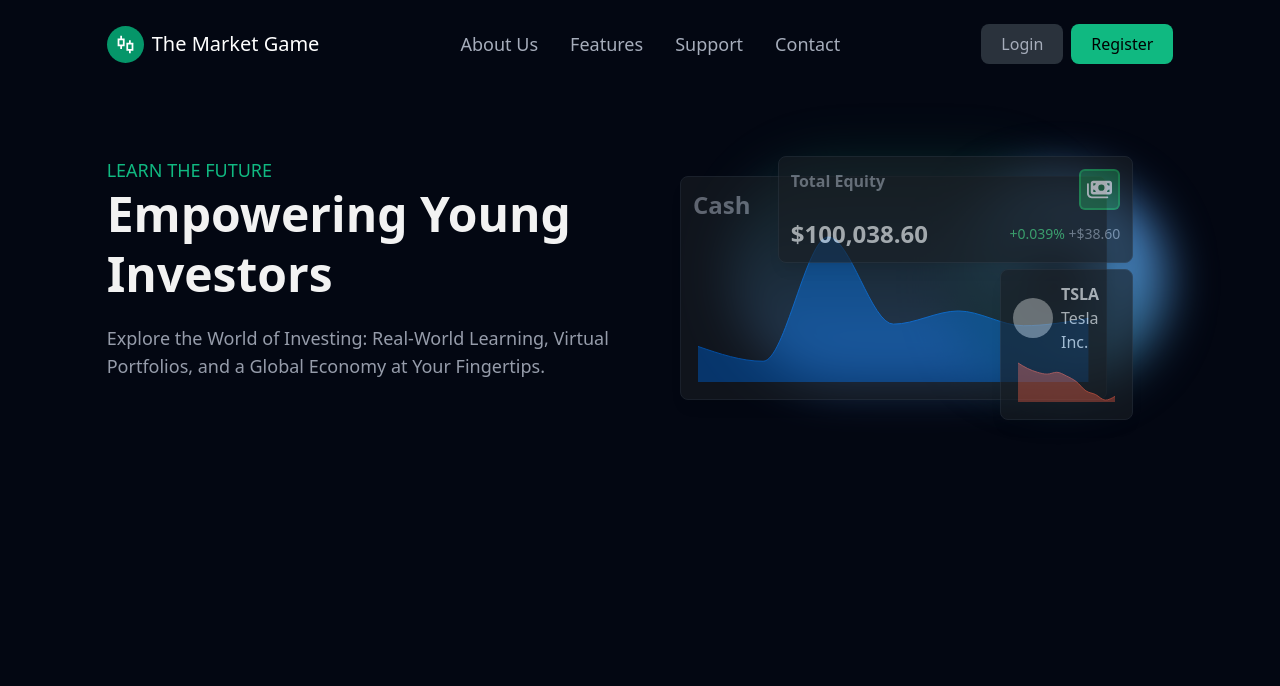
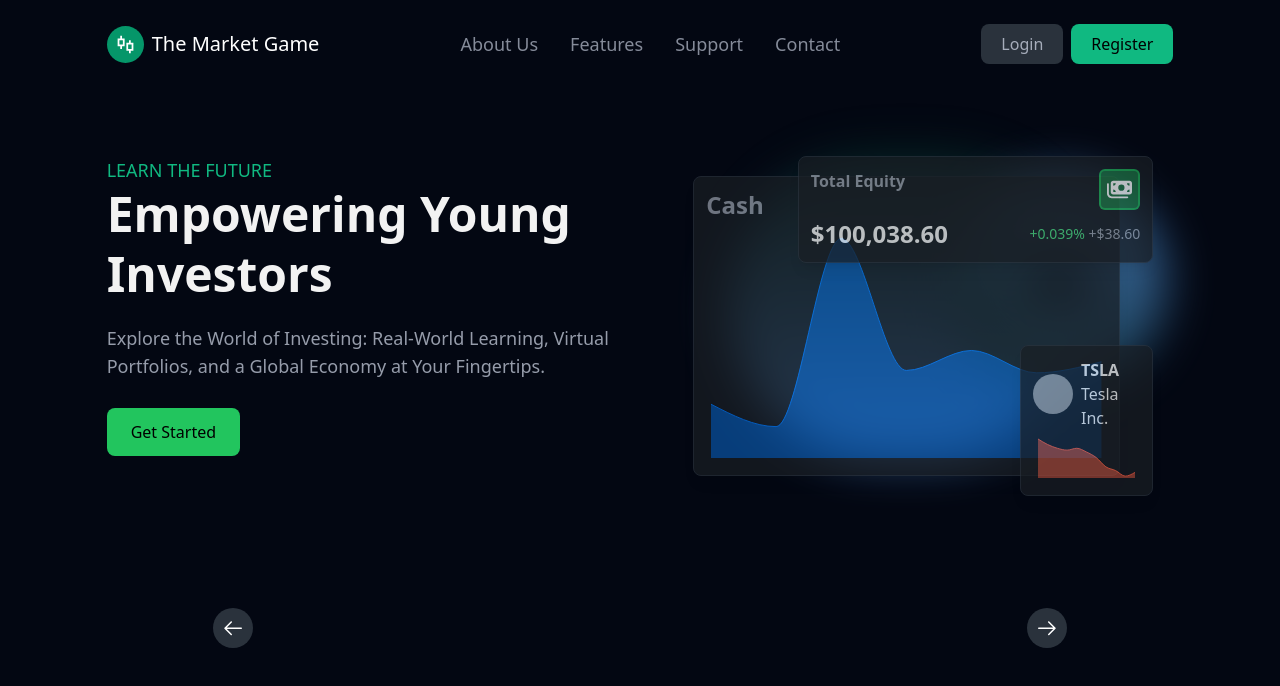
Before and after one commit to nikrp/TMG, a React (Vite) app: page / in a window 1280 px wide. Shown: the top 686 px of the page. Built offline with nearby package versions, Linux system fonts and the light colour scheme; no server answers; the database is empty; grey boxes are pictures that could not be loaded.

Commit message:
Trying to do a spnser caurosel

```diff
--- a/src/output.css
+++ b/src/output.css
@@ -960,6 +960,66 @@ html {
   content: var(--tw-content);
 }
 
+.card {
+  position: relative;
+  display: flex;
+  flex-direction: column;
+  border-radius: var(--rounded-box, 1rem);
+}
+
+.card:focus {
+  outline: 2px solid transparent;
+  outline-offset: 2px;
+}
+
+.card figure {
+  display: flex;
+  align-items: center;
+  justify-content: center;
+}
+
+.card.image-full {
+  display: grid;
+}
+
+.card.image-full:before {
+  position: relative;
+  content: "";
+  z-index: 10;
+  border-radius: var(--rounded-box, 1rem);
+  --tw-bg-opacity: 1;
+  background-color: var(--fallback-n,oklch(var(--n)/var(--tw-bg-opacity)));
+  opacity: 0.75;
+}
+
+.card.image-full:before,
+    .card.image-full > * {
+  grid-column-start: 1;
+  grid-row-start: 1;
+}
+
+.card.image-full > figure img {
+  height: 100%;
+  -o-object-fit: cover;
+     object-fit: cover;
+}
+
+.card.image-full > .card-body {
+  position: relative;
+  z-index: 20;
+  --tw-text-opacity: 1;
+  color: var(--fallback-nc,oklch(var(--nc)/var(--tw-text-opacity)));
+}
+
+.carousel {
+  display: inline-flex;
+  overflow-x: scroll;
+  scroll-snap-type: x mandatory;
+  scroll-behavior: smooth;
+  -ms-overflow-style: none;
+  scrollbar-width: none;
+}
+
 .dropdown {
   position: relative;
   display: inline-block;
@@ -1645,6 +1705,48 @@ html {
   }
 }
 
+.card :where(figure:first-child) {
+  overflow: hidden;
+  border-start-start-radius: inherit;
+  border-start-end-radius: inherit;
+  border-end-start-radius: unset;
+  border-end-end-radius: unset;
+}
+
+.card :where(figure:last-child) {
+  overflow: hidden;
+  border-start-start-radius: unset;
+  border-start-end-radius: unset;
+  border-end-start-radius: inherit;
+  border-end-end-radius: inherit;
+}
+
+.card:focus-visible {
+  outline: 2px solid currentColor;
+  outline-offset: 2px;
+}
+
+.card.bordered {
+  border-width: 1px;
+  --tw-border-opacity: 1;
+  border-color: var(--fallback-b2,oklch(var(--b2)/var(--tw-border-opacity)));
+}
+
+.card.compact .card-body {
+  padding: 1rem;
+  font-size: 0.875rem;
+  line-height: 1.25rem;
+}
+
+.card.image-full :where(figure) {
+  overflow: hidden;
+  border-radius: inherit;
+}
+
+.carousel::-webkit-scrollbar {
+  display: none;
+}
+
 @keyframes checkmark {
   0% {
     background-position-y: 5px;
@@ -1835,6 +1937,12 @@ html {
   margin-top: 0;
 }
 
+.mockup-phone .display {
+  overflow: hidden;
+  border-radius: 40px;
+  margin-top: -25px;
+}
+
 .mockup-browser .mockup-browser-toolbar .input {
   position: relative;
   margin-left: auto;
@@ -2388,6 +2496,10 @@ html {
   bottom: auto;
 }
 
+.visible {
+  visibility: visible;
+}
+
 .fixed {
   position: fixed;
 }
@@ -2404,12 +2516,16 @@ html {
   inset: 0.875rem;
 }
 
+.-bottom-10 {
+  bottom: -2.5rem;
+}
+
 .left-0 {
   left: 0px;
 }
 
-.left-20 {
-  left: 5rem;
+.left-10 {
+  left: 2.5rem;
 }
 
 .right-10 {
@@ -2432,24 +2548,8 @@ html {
   top: 1.25rem;
 }
 
-.left-10 {
-  left: 2.5rem;
-}
-
-.bottom-0 {
-  bottom: 0px;
-}
-
-.right-0 {
-  right: 0px;
-}
-
-.-bottom-20 {
-  bottom: -5rem;
-}
-
-.-bottom-10 {
-  bottom: -2.5rem;
+.right-5 {
+  right: 1.25rem;
 }
 
 .z-10 {
@@ -2586,6 +2686,10 @@ html {
 
 .mt-2 {
   margin-top: 0.5rem;
+}
+
+.mb-32 {
+  margin-bottom: 8rem;
 }
 
 .line-clamp-1 {
@@ -2687,6 +2791,10 @@ html {
   width: 50%;
 }
 
+.w-1\/4 {
+  width: 25%;
+}
+
 .w-10 {
   width: 2.5rem;
 }
@@ -2703,8 +2811,8 @@ html {
   width: 6rem;
 }
 
-.w-3\/6 {
-  width: 50%;
+.w-4\/5 {
+  width: 80%;
 }
 
 .w-4\/6 {
@@ -2748,38 +2856,30 @@ html {
   width: 100%;
 }
 
-.w-5\/6 {
-  width: 83.333333%;
-}
-
-.w-2\/6 {
-  width: 33.333333%;
-}
-
-.w-1\/6 {
-  width: 16.666667%;
-}
-
-.w-1\/5 {
-  width: 20%;
-}
-
-.w-4\/5 {
-  width: 80%;
-}
-
-.w-1\/4 {
-  width: 25%;
-}
-
-.w-5 {
-  width: 1.25rem;
+.w-40 {
+  width: 10rem;
+}
+
+.w-32 {
+  width: 8rem;
+}
+
+.w-20 {
+  width: 5rem;
 }
 
 .max-w-3xl {
   max-width: 48rem;
 }
 
+.max-w-xl {
+  max-width: 36rem;
+}
+
+.max-w-sm {
+  max-width: 24rem;
+}
+
 .flex-1 {
   flex: 1 1 0%;
 }
@@ -2868,12 +2968,20 @@ html {
   gap: 2rem;
 }
 
+.overflow-hidden {
+  overflow: hidden;
+}
+
 .overflow-x-auto {
   overflow-x: auto;
 }
 
 .overflow-y-auto {
   overflow-y: auto;
+}
+
+.overflow-x-hidden {
+  overflow-x: hidden;
 }
 
 .rounded-box {
@@ -3115,24 +3223,20 @@ html {
   padding: 2.5rem;
 }
 
-.p-16 {
-  padding: 4rem;
-}
-
 .p-2 {
   padding: 0.5rem;
 }
 
+.p-20 {
+  padding: 5rem;
+}
+
 .p-3 {
   padding: 0.75rem;
 }
 
 .p-5 {
   padding: 1.25rem;
-}
-
-.p-20 {
-  padding: 5rem;
 }
 
 .px-1 {
@@ -3190,6 +3294,11 @@ html {
   padding-bottom: 1px;
 }
 
+.px-6 {
+  padding-left: 1.5rem;
+  padding-right: 1.5rem;
+}
+
 .pl-12 {
   padding-left: 3rem;
 }
@@ -3340,28 +3449,8 @@ html {
   text-decoration-line: none;
 }
 
-.opacity-15 {
-  opacity: 0.15;
-}
-
 .opacity-60 {
   opacity: 0.6;
-}
-
-.opacity-75 {
-  opacity: 0.75;
-}
-
-.opacity-85 {
-  opacity: 0.85;
-}
-
-.opacity-30 {
-  opacity: 0.3;
-}
-
-.opacity-50 {
-  opacity: 0.5;
 }
 
 .shadow {
@@ -3393,18 +3482,26 @@ html {
   outline-offset: 2px;
 }
 
-.blur-lg {
-  --tw-blur: blur(16px);
-  filter: var(--tw-blur) var(--tw-brightness) var(--tw-contrast) var(--tw-grayscale) var(--tw-hue-rotate) var(--tw-invert) var(--tw-saturate) var(--tw-sepia) var(--tw-drop-shadow);
-}
-
 .blur-xl {
   --tw-blur: blur(24px);
   filter: var(--tw-blur) var(--tw-brightness) var(--tw-contrast) var(--tw-grayscale) var(--tw-hue-rotate) var(--tw-invert) var(--tw-saturate) var(--tw-sepia) var(--tw-drop-shadow);
 }
 
+.grayscale {
+  --tw-grayscale: grayscale(100%);
+  filter: var(--tw-blur) var(--tw-brightness) var(--tw-contrast) var(--tw-grayscale) var(--tw-hue-rotate) var(--tw-invert) var(--tw-saturate) var(--tw-sepia) var(--tw-drop-shadow);
+}
+
 .transition-all {
   transition-property: all;
+  transition-timing-function: cubic-bezier(0.4, 0, 0.2, 1);
+  transition-duration: 150ms;
+}
+
+.transition {
+  transition-property: color, background-color, border-color, text-decoration-color, fill, stroke, opacity, box-shadow, transform, filter, -webkit-backdrop-filter;
+  transition-property: color, background-color, border-color, text-decoration-color, fill, stroke, opacity, box-shadow, transform, filter, backdrop-filter;
+  transition-property: color, background-color, border-color, text-decoration-color, fill, stroke, opacity, box-shadow, transform, filter, backdrop-filter, -webkit-backdrop-filter;
   transition-timing-function: cubic-bezier(0.4, 0, 0.2, 1);
   transition-duration: 150ms;
 }
@@ -3544,6 +3641,11 @@ html {
   background-color: var(--fallback-n,oklch(var(--n)/var(--tw-bg-opacity)));
 }
 
+.hover\:bg-green-600:hover {
+  --tw-bg-opacity: 1;
+  background-color: rgb(22 163 74 / var(--tw-bg-opacity));
+}
+
 .hover\:bg-opacity-15:hover {
   --tw-bg-opacity: 0.15;
 }
@@ -3568,12 +3670,24 @@ html {
   --tw-bg-opacity: 0.5;
 }
 
+.hover\:bg-opacity-75:hover {
+  --tw-bg-opacity: 0.75;
+}
+
+.hover\:text-opacity-100:hover {
+  --tw-text-opacity: 1;
+}
+
 .hover\:underline:hover {
   text-decoration-line: underline;
 }
 
 .hover\:underline-offset-2:hover {
   text-underline-offset: 2px;
+}
+
+.hover\:opacity-75:hover {
+  opacity: 0.75;
 }
 
 .focus\:border-gray-500:focus {
@@ -3604,6 +3718,11 @@ html {
   color: rgb(255 255 255 / var(--tw-text-opacity));
 }
 
+.group:hover .group-hover\:grayscale-0 {
+  --tw-grayscale: grayscale(0);
+  filter: var(--tw-blur) var(--tw-brightness) var(--tw-contrast) var(--tw-grayscale) var(--tw-hue-rotate) var(--tw-invert) var(--tw-saturate) var(--tw-sepia) var(--tw-drop-shadow);
+}
+
 @media (min-width: 1280px) {
   .xl\:col-span-2 {
     grid-column: span 2 / span 2;
--- a/src/pages/Home.jsx
+++ b/src/pages/Home.jsx
@@ -1,10 +1,8 @@
-import { motion } from "framer-motion"
+import { motion } from 'framer-motion';
 import { RiStockLine } from "react-icons/ri"
 import { FaMoneyBills } from "react-icons/fa6";
-import summary_page_snap from '../assets/summary_page_snap.png';
-import total_equity_snap from '../assets/total_equity_snap.png';
-import net_equity_snap from '../assets/net_equity_snap.png';
-import { LineChart, Line, XAxis, YAxis, CartesianGrid, Tooltip, Legend, ResponsiveContainer, Area, AreaChart } from 'recharts';
+import { GoArrowLeft, GoArrowRight } from "react-icons/go";
+import { YAxis, ResponsiveContainer, Area, AreaChart } from 'recharts';
 
 const data = [
     {
@@ -66,54 +64,90 @@ const data2 = [
 ]
 
 export default function Home() {
+
     return (
         <div className={`min-h-screen bg-gray-950`}>
             <div className={`flex items-center py-3 pt-6 xl:w-5/6 2xl:w-3/6 justify-between mx-auto mb-20`}>
                 <h1 className={`text-xl font-medium flex items-center gap-2 text-center text-white`}><div className={`bg-emerald-600 rounded-full`}><RiStockLine size={21} color='white' className={`m-2`} /></div>The Market Game</h1>
                 <div className={`flex items-center gap-8`}>
-                    <p className={`text-lg text-base-content cursor-pointer`}>About Us</p>
-                    <p className={`text-lg text-base-content cursor-pointer`}>Features</p>
-                    <p className={`text-lg text-base-content cursor-pointer`}>Support</p>
-                    <p className={`text-lg text-base-content cursor-pointer`}>Contact</p>
+                    <p className={`text-lg text-base-content text-opacity-80 hover:text-opacity-100 cursor-pointer transition-all duration-200 ease-in-out`}>About Us</p>
+                    <p className={`text-lg text-base-content text-opacity-80 hover:text-opacity-100 cursor-pointer transition-all duration-200 ease-in-out`}>Features</p>
+                    <p className={`text-lg text-base-content text-opacity-80 hover:text-opacity-100 cursor-pointer transition-all duration-200 ease-in-out`}>Support</p>
+                    <p className={`text-lg text-base-content text-opacity-80 hover:text-opacity-100 cursor-pointer transition-all duration-200 ease-in-out`}>Contact</p>
                 </div>
                 <div className={`flex items-center gap-2`}>
                     <button className={`bg-neutral hover:bg-opacity-50 transition-all duration-200 ease-in-out py-2 px-5 rounded-lg`}>Login</button>
                     <button className={`bg-emerald-500 hover:bg-emerald-400 transition-all duration-200 ease-in-out py-2 px-5 rounded-lg text-black`}>Register</button>
                 </div>
             </div>
-            <div className={`xl:w-5/6 2xl:w-3/6 mx-auto flex`}>
-                <div className={`w-1/2`}>
-                    <p className={`text-lg text-emerald-500 w-fit font-medium`}>LEARN THE FUTURE</p>
-                    <p className={`text-5xl font-semibold text-white text-opacity-95 mb-5 leading-tight`}>Empowering Young Investors</p>
-                    <p className={`text-lg text-base-content text-opacity-90`}>
+            <div className={`xl:w-5/6 2xl:w-3/6 mx-auto flex mb-32`}>
+                <motion.div className={`w-1/2`}>
+                    <motion.p initial={{ opacity: 0, y: 20 }} animate={{ opacity: 1, y: 0 }} transition={{ duration: 0.25, delay: 0 }} className={`text-lg text-emerald-500 w-fit font-medium overflow-hidden`}>LEARN THE FUTURE</motion.p>
+                    <motion.p initial={{ opacity: 0, y: 20 }} animate={{ opacity: 1, y: 0 }} transition={{ duration: 0.25, delay: 0.1 }} className={`text-5xl font-semibold text-white text-opacity-95 mb-5 leading-tight`}>Empowering Young Investors</motion.p>
+                    <motion.p initial={{ opacity: 0, y: 20 }} animate={{ opacity: 1, y: 0 }} transition={{ duration: 0.25, delay: 0.2 }} className={`text-lg text-base-content text-opacity-90 mb-7`}>
                         Explore the World of Investing: Real-World Learning, Virtual Portfolios, and a Global Economy at Your Fingertips.
+                    </motion.p>
+                    <motion.button initial={{ opacity: 0, y: 20 }} animate={{ opacity: 1, y: 0 }} transition={{ duration: 0.25, delay: 0.3, type: "spring" }} className={`px-6 py-3 rounded-lg bg-green-500 text-black hover:bg-green-600 transition-all duration-200 ease-in-out`}>Get Started</motion.button>
+                </motion.div>
+                <motion.div className="w-1/2 relative flex justify-center">
+                    <motion.div
+                        className="w-8/12 aspect-video rounded-full opacity-60 bg-gradient-to-b from-emerald-950 to-blue-400 blur-xl z-10"
+                        initial={{ opacity: 0 }}
+                        animate={{ opacity: 0.7 }}
+                        transition={{ duration: 0.75, delay: 0.4 }}
+                    ></motion.div>
+
+                    <motion.div
+                        className="w-2/5 aspect-square absolute right-2 top-5 rounded-full bg-gradient-to-tr from-emerald-950 to-blue-400 p-20 blur-xl z-20"
+                        initial={{ opacity: 0 }}
+                        animate={{ opacity: 0.7 }}
+                        transition={{ duration: 0.75, delay: 0.4 }}
+                    >
+                        <div className="bg-gray-950 rounded-full w-full h-full"></div>
+                    </motion.div>
+
+                    <motion.div
+                        className="bg-base-200 z-50 opacity-60 h-fit w-4/6 absolute right-5 shadow-lg border border-neutral text-white p-3 rounded-lg flex flex-col justify-between"
+                        initial={{ opacity: 0 }}
+                        animate={{ opacity: 0.7 }}
+                        transition={{ duration: 0.75, delay: 0.9 }}
+                    >
+                        <p className="font-semibold text-gray-400 flex mb-2 justify-between">
+                            <span>Total Equity</span>
+                            <span className="bg-green-500 bg-opacity-50 border-2 rounded-md border-green-500 border-opacity-75">
+                                <FaMoneyBills color="white" className="m-1.5" size={25} />
+                            </span>
                         </p>
-                </div>
-                <div className={`w-1/2 relative flex justify-center`}>
-                    <div className={`w-8/12 aspect-video rounded-full opacity-60 bg-gradient-to-b from-emerald-950 to-blue-400 blur-xl z-10`}></div>
-                    <div className={`w-2/5 aspect-square absolute right-2 top-5 rounded-full bg-gradient-to-tr from-emerald-950 to-blue-400 p-20 blur-xl z-20`}>
-                        <div className={`bg-gray-950 rounded-full w-full h-full`}></div>
-                    </div>
+                        <p className="text-2xl flex items-center justify-between font-semibold">
+                            <span>$100,038.60</span>
+                            <span className="text-green-400 text-sm font-medium">+0.039% <span className="text-gray-400"> +$38.60</span></span>
+                        </p>
+                    </motion.div>
 
-                    <div className={`bg-base-200 z-50 opacity-60 h-fit w-4/6 absolute right-10 shadow-lg border border-neutral text-white p-3 rounded-lg flex flex-col justify-between`}>
-                        <p className={`font-semibold text-gray-400 flex mb-2 justify-between`}><span>Total Equity</span><span className={`bg-green-500 bg-opacity-50 border-2 rounded-md border-green-500 border-opacity-75`}><FaMoneyBills color="white" className={`m-1.5`} size={25} /></span></p>
-                        <p className={`text-2xl flex items-center justify-between font-semibold`}><span>$100,038.60</span><span className={`text-green-400 text-sm font-medium`}> +0.039% <span className={`text-gray-400`}> +$38.60</span></span></p>
-                    </div>
-
-                    <div className={`bg-base-200 z-40 opacity-60 h-full w-4/5 absolute left-10 top-5 shadow-lg border border-neutral text-white p-3 rounded-lg flex flex-col justify-between`}>
-                        <p className={`font-semibold text-gray-400 text-2xl flex mb-2`}><span>Cash</span></p>
+                    <motion.div
+                        className="bg-base-200 z-40 opacity-60 h-full w-4/5 absolute left-15 top-5 shadow-lg border border-neutral text-white p-3 rounded-lg flex flex-col justify-between"
+                        initial={{ opacity: 0 }}
+                        animate={{ opacity: 0.7 }}
+                        transition={{ duration: 0.75, delay: 1.4 }}
+                    >
+                        <p className="font-semibold text-gray-400 text-2xl flex mb-2"><span>Cash</span></p>
                         <ResponsiveContainer width="100%" height="100%">
                             <AreaChart width={200} height={66} data={data}>
                                 <Area type="monotone" dataKey="pv" stroke="#007BFF" fill="#007BFF" strokeWidth={1} />
                             </AreaChart>
                         </ResponsiveContainer>
-                    </div>
+                    </motion.div>
 
-                    <div className={`bg-base-200 z-50 opacity-60 aspect-video w-1/4 absolute -bottom-10 right-10 shadow-lg border border-neutral text-white p-3 rounded-lg flex flex-col justify-between`}>
-                        <div className={`flex items-center gap-2 mb-1`}>
-                            <img src={`https://logo.clearbit.com/tesla.com`} className={`w-10 aspect-square rounded-full`} />
+                    <motion.div
+                        className="bg-base-200 z-50 opacity-60 aspect-video w-1/4 absolute -bottom-10 right-5 shadow-lg border border-neutral text-white p-3 rounded-lg flex flex-col justify-between"
+                        initial={{ opacity: 0 }}
+                        animate={{ opacity: 0.7 }}
+                        transition={{ duration: 0.75, delay: 1.9 }}
+                    >
+                        <div className="flex items-center gap-2 mb-1">
+                        <img src="https://logo.clearbit.com/tesla.com" className="w-10 aspect-square rounded-full" />
                         <div>
-                                <p className={`font-semibold`}>TSLA</p>
+                            <p className="font-semibold">TSLA</p>
                             <p>Tesla Inc.</p>
                         </div>
                         </div>
@@ -123,8 +157,22 @@ export default function Home() {
                             <Area type="monotone" dataKey="price" stroke="#FF6347" fill="#FF6347" strokeWidth={1} />
                         </AreaChart>
                         </ResponsiveContainer>
+                    </motion.div>
+                </motion.div>
             </div>
+            <div className={`xl:w-4/6 2xl:w-3/6 mx-auto flex items-center gap-5`}>
+                <div className={`rounded-full bg-neutral hover:bg-opacity-75 transition-all duration-200 ease-in-out cursor-pointer`}><GoArrowLeft size={24} className={`m-2`} color='white' /></div>
+                <div className={`flex items-center gap-5 overflow-x-hidden`}>
+                    <motion.div initial={{ x: 0 }} animate={{ x:-260 }} transition={{ type: "spring" }} className={`w-32 aspect-square rounded-lg flex items-center justify-center p-3 bg-neutral cursor-pointer hover:opacity-75 transition-all duration-200 ease-in-out group`}><img src={`https://logo.clearbit.com/tesla.com`} className={`grayscale group-hover:grayscale-0 rounded-lg w-20 transition-all duration-200 ease-in-out aspect-square`} /></motion.div>
+                    <motion.div initial={{ x: 0 }} animate={{ x:-360 }} transition={{ type: "spring" }} className={`w-32 aspect-square rounded-lg flex items-center justify-center p-3 bg-neutral cursor-pointer hover:opacity-75 transition-all duration-200 ease-in-out group`}><img src={`https://logo.clearbit.com/bny.com`} className={`grayscale group-hover:grayscale-0 rounded-lg w-20 transition-all duration-200 ease-in-out aspect-square`} /></motion.div>
+                    <motion.div initial={{ x: 0 }} animate={{ x:-460 }} transition={{ type: "spring" }} className={`w-32 aspect-square rounded-lg flex items-center justify-center p-3 bg-neutral cursor-pointer hover:opacity-75 transition-all duration-200 ease-in-out group`}><img src={`https://logo.clearbit.com/apple.com`} className={`grayscale group-hover:grayscale-0 rounded-lg w-20 transition-all duration-200 ease-in-out aspect-square`} /></motion.div>
+                    <motion.div initial={{ x: 0 }} animate={{ x:-560 }} transition={{ type: "spring" }} className={`w-32 aspect-square rounded-lg flex items-center justify-center p-3 bg-neutral cursor-pointer hover:opacity-75 transition-all duration-200 ease-in-out group`}><img src={`https://logo.clearbit.com/microsoft.com`} className={`grayscale group-hover:grayscale-0 rounded-lg w-20 transition-all duration-200 ease-in-out aspect-square`} /></motion.div>
+                    <motion.div initial={{ x: 0 }} animate={{ x:-660 }} transition={{ type: "spring" }} className={`w-32 aspect-square rounded-lg flex items-center justify-center p-3 bg-neutral cursor-pointer hover:opacity-75 transition-all duration-200 ease-in-out group`}><img src={`https://logo.clearbit.com/fidelity.com`} className={`grayscale group-hover:grayscale-0 rounded-lg w-20 transition-all duration-200 ease-in-out aspect-square`} /></motion.div>
+                    <motion.div initial={{ x: 0 }} animate={{ x:-760 }} transition={{ type: "spring" }} className={`w-32 aspect-square rounded-lg flex items-center justify-center p-3 bg-neutral cursor-pointer hover:opacity-75 transition-all duration-200 ease-in-out group`}><img src={`https://logo.clearbit.com/dribbble.com`} className={`grayscale group-hover:grayscale-0 rounded-lg w-20 transition-all duration-200 ease-in-out aspect-square`} /></motion.div>
+                    <motion.div initial={{ x: 0 }} animate={{ x:-860 }} transition={{ type: "spring" }} className={`w-32 aspect-square rounded-lg flex items-center justify-center p-3 bg-neutral cursor-pointer hover:opacity-75 transition-all duration-200 ease-in-out group`}><img src={`https://logo.clearbit.com/tesla.com`} className={`grayscale group-hover:grayscale-0 rounded-lg w-20 transition-all duration-200 ease-in-out aspect-square`} /></motion.div>
+
                 </div>
+                <div className={`rounded-full bg-neutral hover:bg-opacity-75 transition-all duration-200 ease-in-out cursor-pointer`}><GoArrowRight size={24} className={`m-2`} color='white' /></div>
             </div>
         </div>
     )
```
Lines whose indentation alone changed are shown as unchanged.
